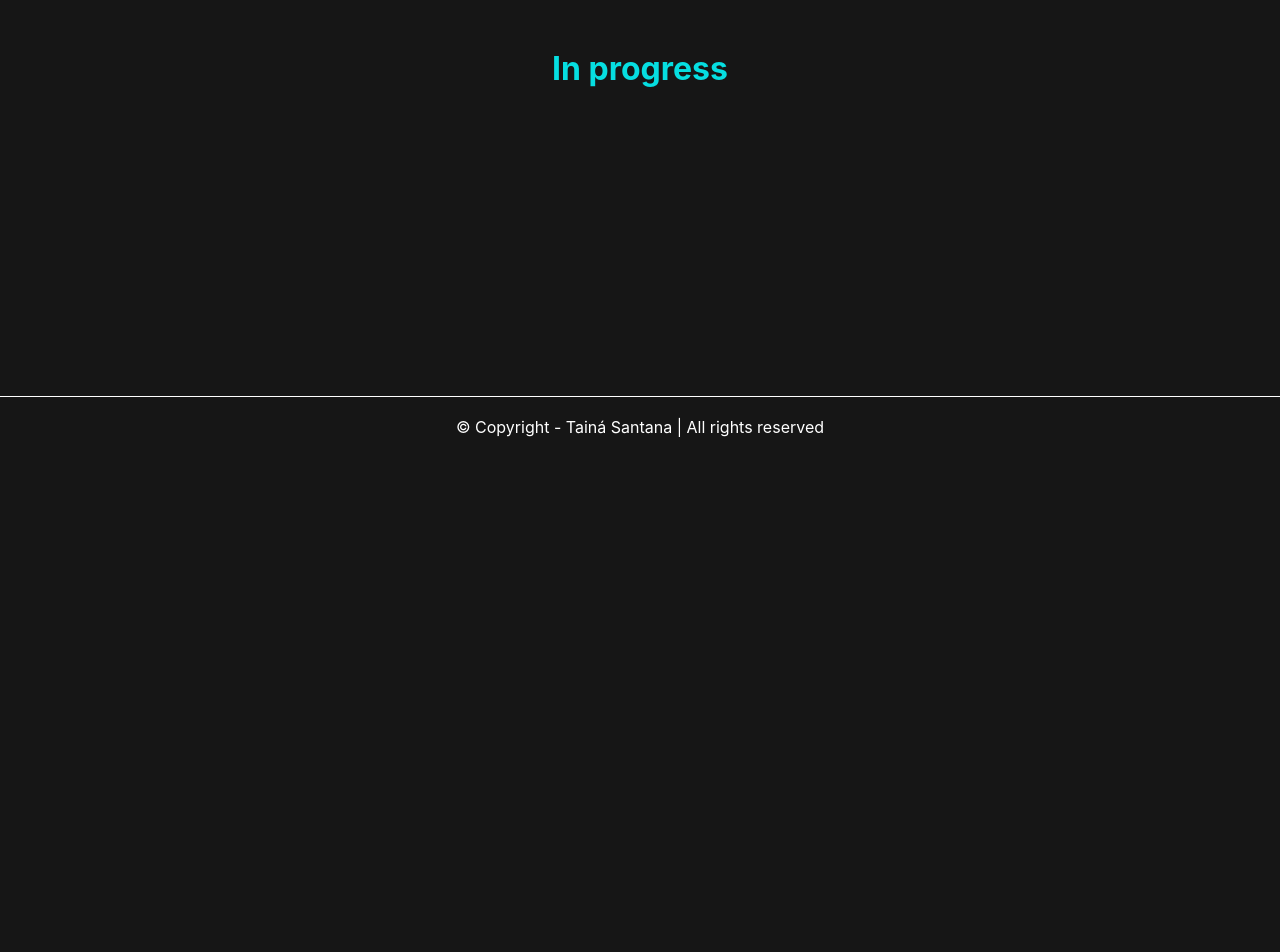
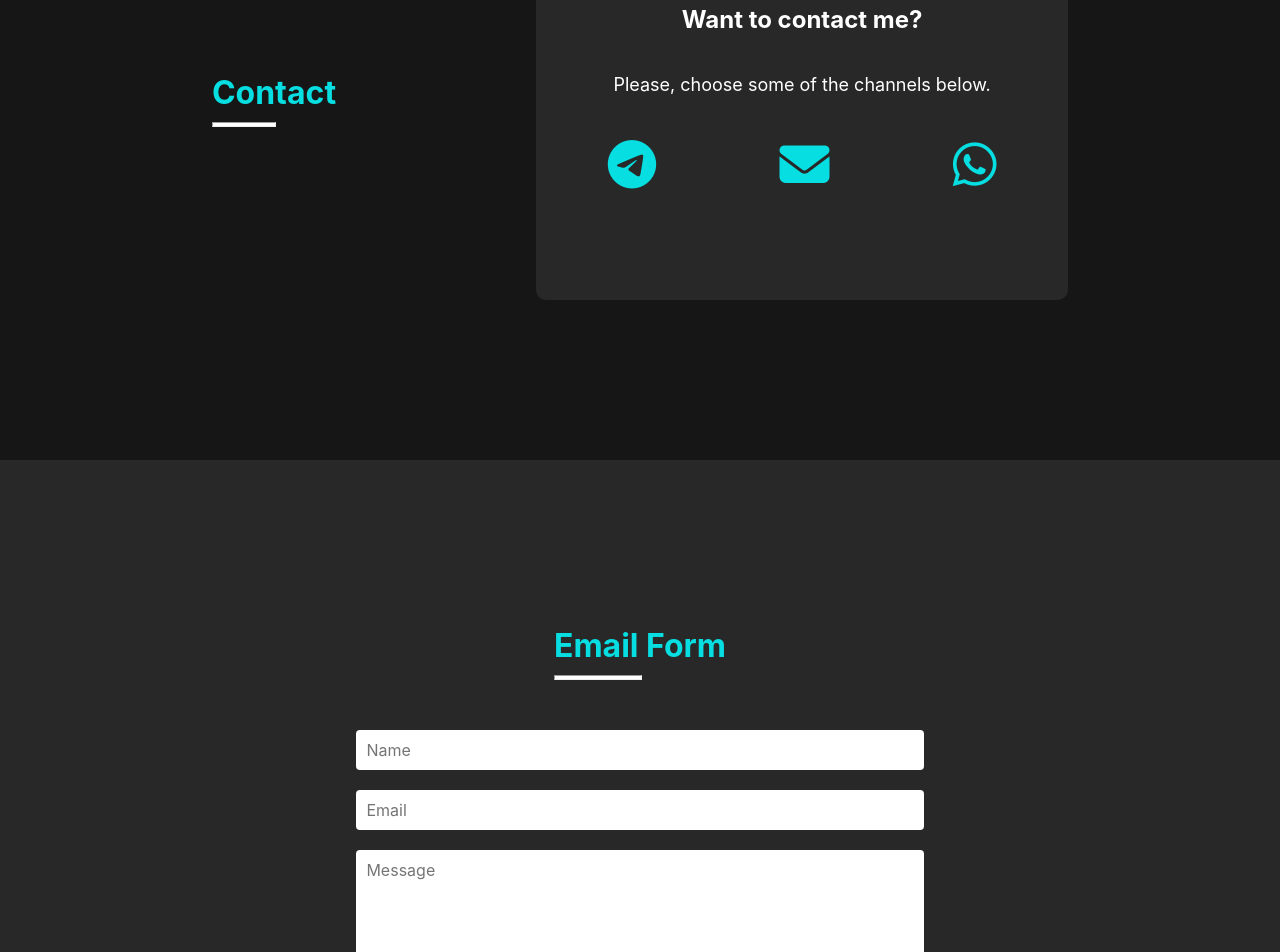
Before and after one commit to tainnaps/tainnaps.github.io, a React (Create React App) app: page /contact in a window 1280 px wide. Shown: the part 340-1292 px from the top of the page. Before the commit the page ends 800 px from the top, so only its background shows below. Built offline with nearby package versions, Linux system fonts and the light colour scheme.

Commit message:
feat: implement Contact page

```diff
--- a/src/pages/Contact/index.css
+++ b/src/pages/Contact/index.css
@@ -1,8 +1,88 @@
+.contact-container {
+  width: 100%;
+  /* padding: 12vh 0; */
+  display: flex;
+  flex-direction: column;
+  /* justify-content: center; */
+  align-items: center;
+  /* gap: 60px; */
+}
+
 .contact-content {
+  /* border-bottom: 1px solid white; */
+  width: 100%;
+  height: 90vh;
   display: flex;
-  height: 82vh;
-  width: 100%;
   justify-content: center;
   align-items: center;
+  gap: 200px;
+}
+
+.contact-info {
+  height: 50vh;
+  width: 40%;
+  border-radius: 10px;
+  background-color: rgb(40, 40, 40);
+  display: flex;
+  flex-direction: column;
+  justify-content: center;
+  align-items: center;
+  gap: 40px;
+  padding: 0 10px;
+}
+
+.contact-info p {
+  font-size: large;
+}
+
+.contact-info h3 {
+  font-size: x-large;
+}
+
+.contact-icons {
+  width: 100%;
   color: rgb(6, 222, 225);
+  display: flex;
+  /* gap: 130px; */
+  justify-content: space-around;
+  align-items: center;
 }
+
+.contact-icons a {
+  color: rgb(6, 222, 225);
+  font-size: 50px;
+  transition: 0.3s;
+}
+
+.contact-icons a:hover {
+  color: rgb(255, 255, 255);
+}
+
+.contact-icons button {
+  background: none;
+  border: none;
+  cursor: pointer;
+  color: rgb(6, 222, 225);
+  font-size: 60px;
+  padding: 0;
+}
+
+.contact-icons button:hover {
+  color: rgb(255, 255, 255);
+}
+
+/* .hidden-form {
+  display: none;
+} */
+
+#contact-form-section {
+  width: 100%;
+  height: 68vh;
+  background-color: rgb(40, 40, 40);
+  display: flex;
+  flex-direction: column;
+  justify-content: center;
+  align-items: center;
+  gap: 50px;
+  padding: 12vh 0;
+}
--- a/src/pages/Contact/index.js
+++ b/src/pages/Contact/index.js
@@ -1,10 +1,38 @@
 import React from 'react';
+import ContactForm from '../../components/ContactForm';
+import Icon from '../../components/Icon';
+import Title from '../../components/Title';
 import './index.css';
 
 function Contact() {
   return (
-    <main className="contact-content">
-      <h1>In progress</h1>
+    <main className="contact-container">
+      <section className="contact-content">
+        <Title title="Contact" />
+        <section className="contact-info">
+          <h3>Want to contact me?</h3>
+          <p>Please, choose some of the channels below.</p>
+          <section className="contact-icons">
+            <Icon
+              href="https://t.me/tainnaps"
+              className="fa-brands fa-telegram"
+            />
+            <Icon
+              href="#contact-form-section"
+              blankTarget={ false }
+              className="fa-solid fa-envelope"
+            />
+            <Icon
+              href="https://wa.me/5571991360512"
+              className="fa-brands fa-whatsapp"
+            />
+          </section>
+        </section>
+      </section>
+      <section id="contact-form-section">
+        <Title title="Email Form" />
+        <ContactForm />
+      </section>
     </main>
   );
 }
```
